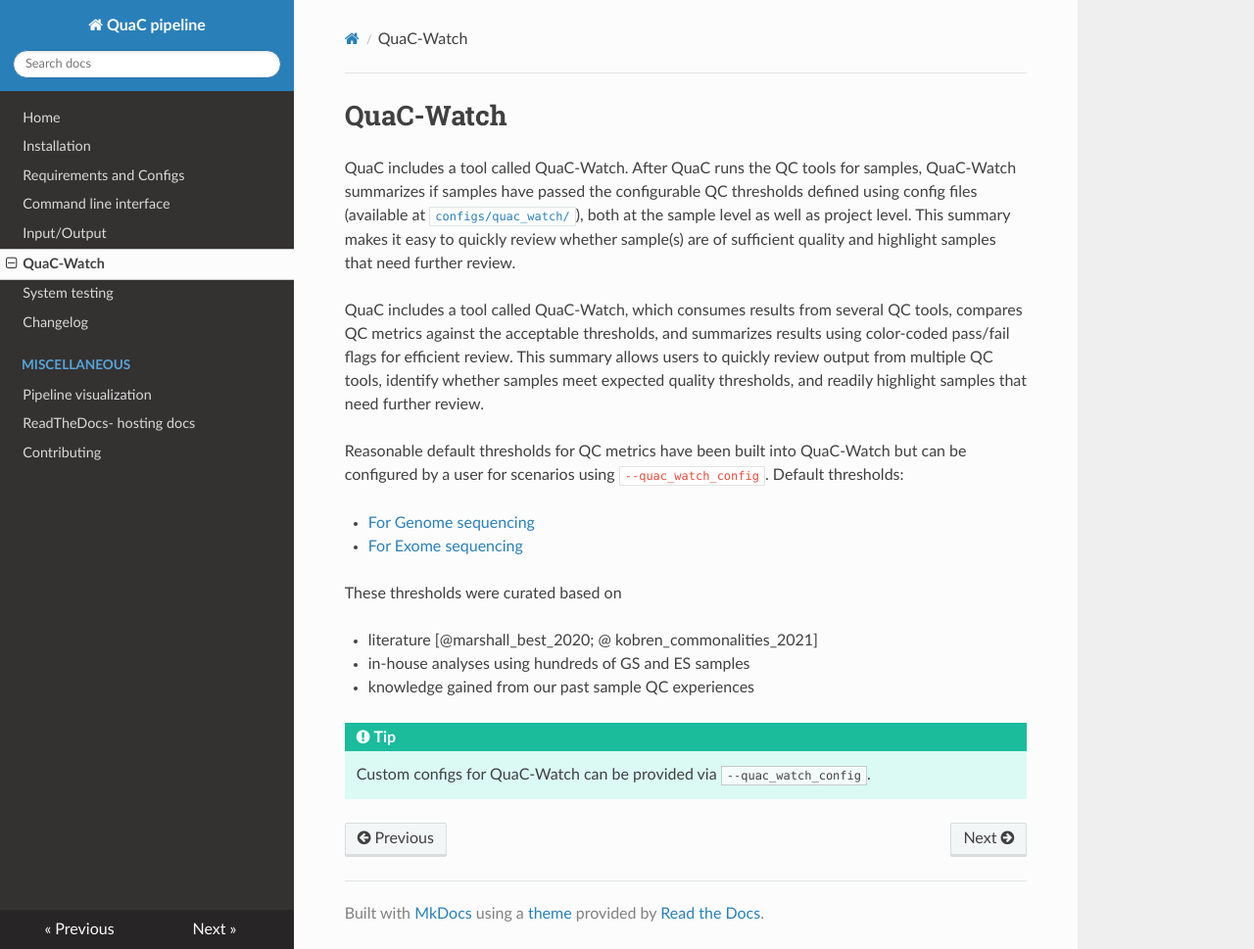
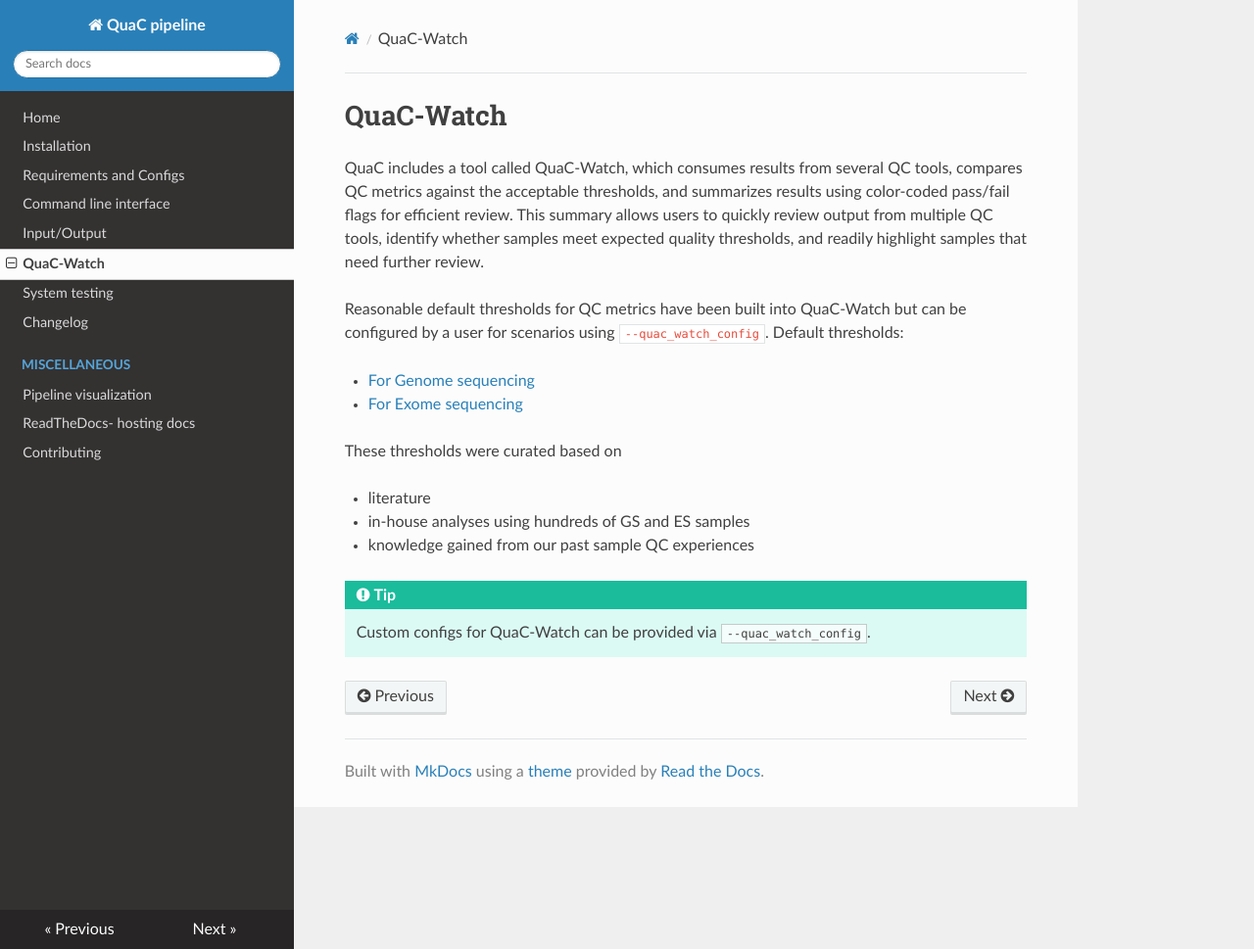
Before and after one commit to uab-cgds-worthey/quac, an MkDocs documentation site: the page built from docs/quac_watch.md, in a window 1280 px wide and 969 px high. Shown: the whole window at 98% size. Built offline with MkDocs 1.6.1, drawn with Linux system fonts in a browser that asks for light colours; nearby versions of some CDN libraries.

Commit message:
cleans up quac watch doc

```diff
--- a/docs/quac_watch.md
+++ b/docs/quac_watch.md
@@ -1,25 +1,25 @@
 # QuaC-Watch
 
-QuaC includes a tool called QuaC-Watch. After QuaC runs the QC tools for samples, QuaC-Watch summarizes if samples
-have passed the configurable QC thresholds defined using config files (available at
-[`configs/quac_watch/`](./configs/quac_watch/)), both at the sample level as well as project level. This summary makes
-it easy to quickly review whether sample(s) are of sufficient quality and highlight samples that need further
-review.
+QuaC includes a tool called QuaC-Watch, which consumes results from several QC tools, compares QC metrics against the
+acceptable thresholds, and summarizes results using color-coded pass/fail flags for efficient review.  This summary
+allows users to quickly review output from multiple QC tools, identify whether samples meet expected quality thresholds,
+and readily highlight samples that need further review.
 
+Reasonable default thresholds for QC metrics have been built into QuaC-Watch but can be configured by a user for
+scenarios using `--quac_watch_config`. Default thresholds:
 
-QuaC includes a tool called QuaC-Watch, which consumes results from several QC tools, compares QC metrics against the acceptable thresholds, and summarizes results using color-coded pass/fail flags for efficient review.  This summary allows users to quickly review output from multiple QC tools, identify whether samples meet expected quality thresholds, and readily highlight samples that need further review.
-
-Reasonable default thresholds for QC metrics have been built into QuaC-Watch but can be configured by a user for scenarios using `--quac_watch_config`. Default thresholds:
-
-* [For Genome sequencing](https://github.com/uab-cgds-worthey/quac/blob/master/configs/quac_watch/exome_quac_watch_config.yaml)
-* [For Exome sequencing](https://github.com/uab-cgds-worthey/quac/blob/master/configs/quac_watch/wgs_quac_watch_config.yaml)
+* [For Genome
+  sequencing](https://github.com/uab-cgds-worthey/quac/blob/master/configs/quac_watch/wgs_quac_watch_config.yaml)
+* [For Exome
+  sequencing](https://github.com/uab-cgds-worthey/quac/blob/master/configs/quac_watch/exome_quac_watch_config.yaml)
 
 These thresholds were curated based on
 
-* literature [@marshall_best_2020; @ kobren_commonalities_2021]
+* literature
 * in-house analyses using hundreds of GS and ES samples
 * knowledge gained from our past sample QC experiences
 
 
 !!! tip
+
     Custom configs for QuaC-Watch can be provided via `--quac_watch_config`.
```
